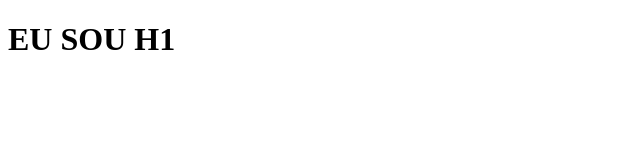
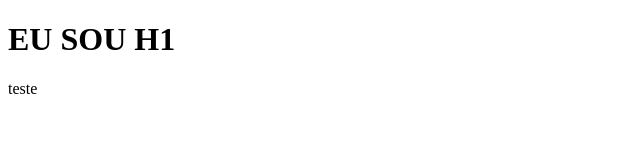
Before and after one commit to lu-catolica/projeto01, a plain HTML site: page index.html in a window 1280 px wide. Shown: the full height of the page, 0-640 px from the left. Drawn offline with Linux system fonts and the light colour scheme.

Commit message:
teste4 commit

```diff
--- a/index.html
+++ b/index.html
@@ -7,6 +7,7 @@
 </head>
 <body>
     <h1> EU SOU H1</h1>
+    <p> teste</p>
 
 </body>
 </html>
```
